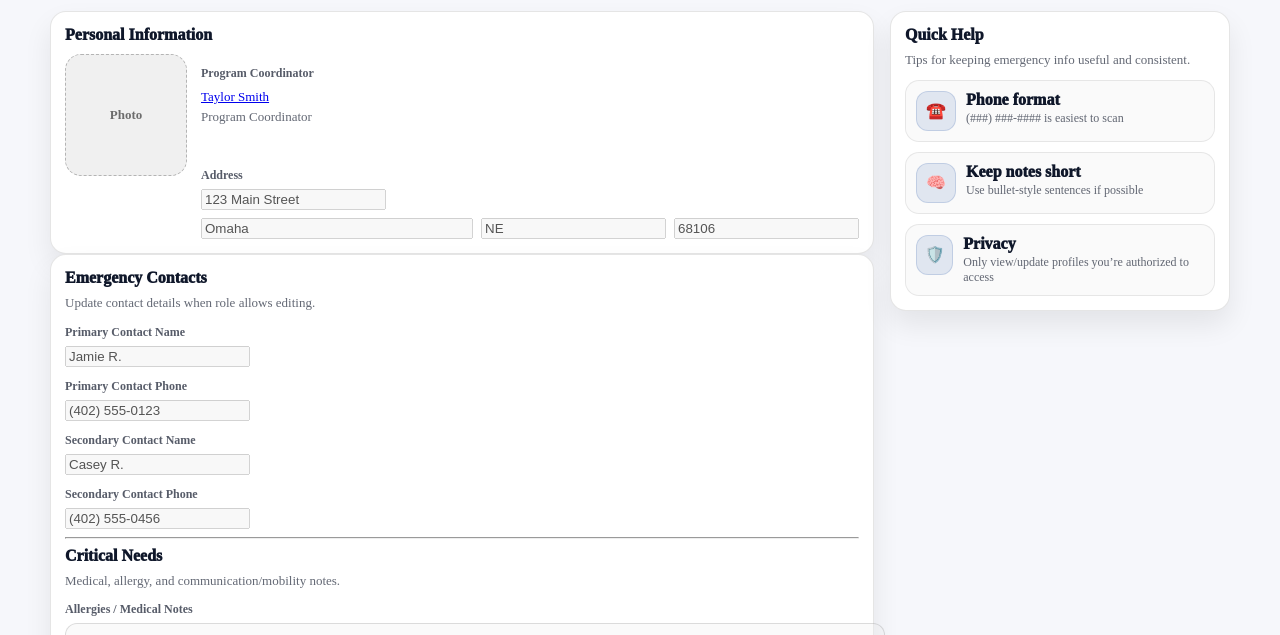
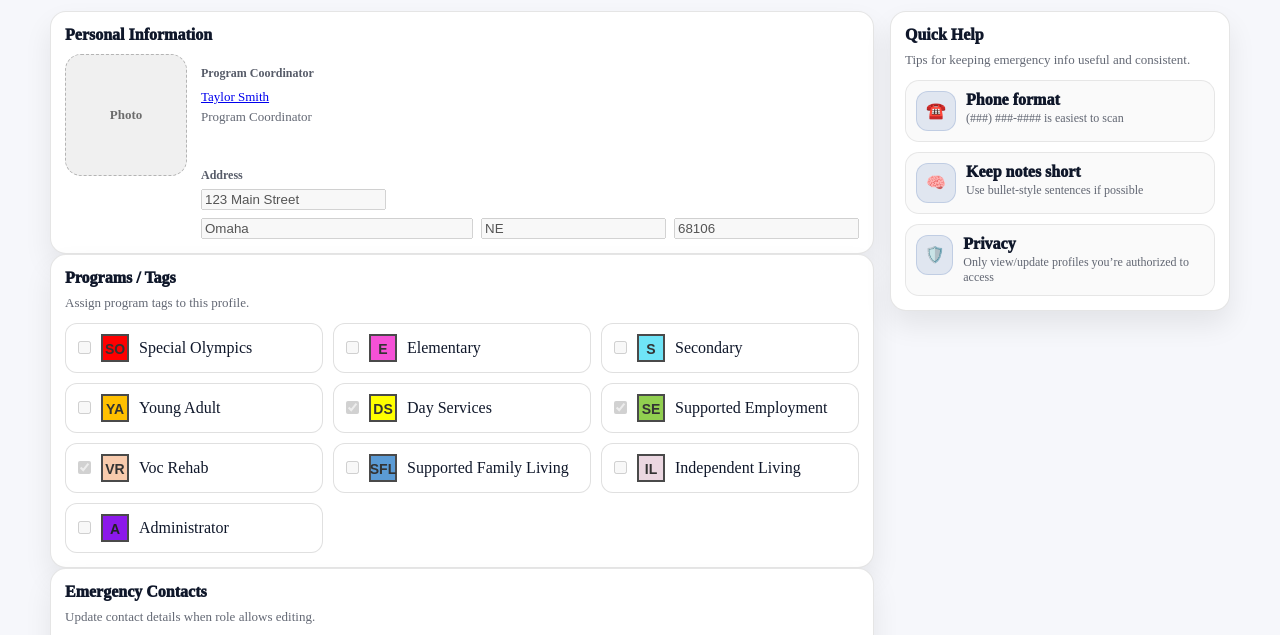
Before and after one commit to michaelisrael1/capstone, a plain HTML site: page Madonna/profile.html in a window 1280 px wide. Shown: the part 164-799 px from the top of the page. Drawn offline with Linux system fonts and the light colour scheme; sample sign-in values are in the browser's storage.

Commit message:
Created the tags asked for and added check boxs so that the tags can be changed for each profile.

```diff
--- a/Madonna/assets/app.js
+++ b/Madonna/assets/app.js
@@ -43,11 +43,68 @@ const staff = [
 ];
 
 // Client profiles (add programCoordinatorId)
-const profiles = [
-  { id:"P-1001", name:"Alex R.",   group:"Adult Services",    inGroup:true,  risk:"High", updated:"2026-02-10", programCoordinatorId:"S-2001" },
-  { id:"P-1002", name:"Jordan M.", group:"Special Education", inGroup:false, risk:"Med",  updated:"2026-01-28", programCoordinatorId:"S-2002" },
-  { id:"P-1003", name:"Sam K.",    group:"Athletics",         inGroup:true,  risk:"Low",  updated:"2026-02-01", programCoordinatorId:"S-2001" },
+const defaultProfiles = [
+  { id:"P-1001", name:"Alex R.",   group:"Adult Services",    inGroup:true,  tags:["ds", "se", "vr"], updated:"2026-02-10", programCoordinatorId:"S-2001" },
+  { id:"P-1002", name:"Jordan M.", group:"Special Education", inGroup:false, tags:["so", "se", "vr"],  updated:"2026-01-28", programCoordinatorId:"S-2002" },
+  { id:"P-1003", name:"Sam K.",    group:"Athletics",         inGroup:true,  tags:["ds", "se", "so"],  updated:"2026-02-01", programCoordinatorId:"S-2001" },
 ];
+
+// Saves profile changes to browser storage for illustration of feature only - in real app, would save to Hubwise or DB
+let profiles = getStoredProfiles();
+
+// Tags
+const tag_definitions = {
+  so: { text: "SO", className: "tag-so", label: "Special Olympics" },
+  e: { text: "E", className: "tag-e", label: "Elementary" },
+  s: { text: "S", className: "tag-s", label: "Secondary" },
+  ya: { text: "YA", className: "tag-ya", label: "Young Adult" },
+  ds: { text: "DS", className: "tag-ds", label: "Day Services" },
+  se: { text: "SE", className: "tag-se", label: "Supported Employment" },
+  vr: { text: "VR", className: "tag-vr", label: "Voc Rehab" },
+  sfl: { text: "SFL", className: "tag-sfl", label: "Supported Family Living" },
+  il: { text: "IL", className: "tag-il", label: "Independent Living" },
+  a: { text: "A", className: "tag-a", label: "Administrator" },
+}
+
+
+function renderTags(tagCodes = []) {
+  if (!tagCodes.length) return '<span class="portal-muted">-</span>';
+
+  return `
+    <div class="profile-tags">
+      ${tagCodes
+      .map(code => {
+        const tag = tag_definitions[code];
+        if (!tag) return '';
+        return `<span class="tags-form ${tag.className}" title="${tag.label}">${tag.text}</span>`;
+      })
+      .join("")}
+    </div>
+  `;
+}
+
+
+function renderTagCheckboxes(container, selectedTags = [], disabled = false) {
+  if (!container) return;
+
+  container.innerHTML = Object.entries(tag_definitions)
+      .map(([code, tag]) => `
+      <label class="tag-checkbox-item">
+        <input
+          type="checkbox"
+          value="${code}"
+          ${selectedTags.includes(code) ? "checked" : ""}
+          ${disabled ? "disabled" : ""}
+        />
+        <span class="tag-checkbox-label">
+          <span class="tags-form ${tag.className}" title="${tag.label}">${tag.text}</span>
+          <span>${tag.label}</span>
+        </span>
+      </label>
+    `)
+      .join("");
+}
+
 
 // Lookups
 function getStaffById(id) {
@@ -55,6 +112,20 @@ function getStaffById(id) {
 }
 function getProfileById(id) {
   return profiles.find(p => p.id === id) || null;
+}
+
+// Saves profile changes to browser storage for illustration of feature only - in real app, would save to Hubwise or DB
+function getStoredProfiles() {
+  try {
+    const saved = JSON.parse(localStorage.getItem("maa_profiles") || "null");
+    return Array.isArray(saved) ? saved : structuredClone(defaultProfiles);
+  } catch {
+    return structuredClone(defaultProfiles);
+  }
+}
+
+function saveProfiles() {
+  localStorage.setItem("maa_profiles", JSON.stringify(profiles));
 }
 
 // Session helpers
@@ -153,7 +224,7 @@ function initDashboard() {
         tr.innerHTML = `
           <td><a class="link" href="profile.html?id=${encodeURIComponent(p.id)}">${p.name}</a></td>
           <td>${p.group}</td>
-          <td><span class="badge ${p.risk === "High" ? "orange" : p.risk === "Med" ? "" : "blue"}">${p.risk}</span></td>
+          <td>${renderTags(p.tags || [])}</td>
           <td>${p.updated}</td>
         `;
         // If later add a Coordinator column in the dashboard table, render here.
@@ -195,12 +266,12 @@ function initProfilePage() {
 
 // Demo profile data (later replace with DB read)
   const profilesById = {
-  "P-1001": { name: "Alex R.", coordinator: "Taylor Smith" },
-  "P-1002": { name: "Jordan M.", coordinator: "Jordan Lee" },
-  "P-1003": { name: "Sam K.", coordinator: "Taylor Smith" }
+    "P-1001": {name: "Alex R.", coordinator: "Taylor Smith"},
+    "P-1002": {name: "Jordan M.", coordinator: "Jordan Lee"},
+    "P-1003": {name: "Sam K.", coordinator: "Taylor Smith"}
   };
 
-const profile = profilesById[id] || { name: `Profile ${id}` };
+  const profile = profilesById[id] || {name: `Profile ${id}`};
 
   const title = document.getElementById("profileTitle");
   if (title) title.textContent = profile.name;
@@ -243,12 +314,31 @@ if (coordinatorEl && profile.coordinator) {
     f.disabled = !canEdit;
   });
 
+  // Render tag checkboxes
+  const tagEditor = document.getElementById("profileTagsEditor");
+  if (tagEditor && prof) {
+    renderTagCheckboxes(tagEditor, prof.tags || [], !canEdit);
+  }
+
   document.getElementById("saveEmergency")?.addEventListener("click", () => {
-    if (!canEdit) return alert("You don’t have permission to edit this profile’s emergency info.");
-    alert("Demo: would SAVE to Hubwise (add/edit).");
+    if (!canEdit) {
+      alert("You don’t have permission to edit this profile’s emergency info.");
+      return;
+    }
+
+    // Save selected tags back to profile object
+    if (prof && tagEditor) {
+      const selectedTags = [...tagEditor.querySelectorAll('input[type="checkbox"]:checked')]
+          .map(cb => cb.value);
+
+      prof.tags = selectedTags;
+      prof.updated = new Date().toISOString().slice(0, 10);
+      saveProfiles();
+    }
+
+    alert("Demo: would SAVE to Hubwise (add/edit). Tags updated for dashboard view.");
   });
 }
-
 
 // Staff Directory Page / Image fallback
 function initStaffDirectory() {
--- /dev/null
+++ b/Madonna/assets/tags.css
@@ -0,0 +1,70 @@
+.profile-tags {
+    display: flex;
+    flex-wrap: wrap;
+    gap: 2px;
+    align-items: center;
+}
+
+.tags-form{
+    display: inline-flex;
+    align-content: center;
+    justify-content: center;
+    text-align: center;
+    width: 28px;
+    height: 28px;
+    padding: 0 6px;
+    padding-top: 6px;
+    border: 2px solid #4a4a4a;
+    box-sizing: border-box;
+    font-family: Arial, sans-serif;
+    font-size: 14px;
+    font-weight: 700;
+    color: #333;
+    line-height: 1;
+    white-space: nowrap;
+
+
+}
+
+.tag-so {background-color: #ff0000;}
+.tag-e {background-color: #f551d6;}
+.tag-s {background-color: #6fe4f7;}
+.tag-ya {background-color: #ffc000;}
+.tag-ds {background-color: #ffff00;}
+.tag-se {background-color: #91cf50;}
+.tag-vr {background-color: #f8cbad;}
+.tag-sfl {background-color: #5b9bd5;}
+.tag-il {background-color: #ebd7e1;}
+.tag-a {background-color: #8c19eb; color: #222; }
+
+
+/* Tag editor on profile page */
+.tag-checkbox-grid {
+    display: grid;
+    grid-template-columns: repeat(auto-fit, minmax(210px, 1fr));
+    gap: 10px;
+    margin-top: 8px;
+}
+
+.tag-checkbox-item {
+    display: flex;
+    align-items: center;
+    gap: 10px;
+    padding: 10px 12px;
+    border: 1px solid rgba(0,0,0,.12);
+    border-radius: 12px;
+    background: #fff;
+    cursor: pointer;
+}
+
+.tag-checkbox-item input[type="checkbox"] {
+    margin: 0;
+    flex: 0 0 auto;
+}
+
+.tag-checkbox-label {
+    display: flex;
+    align-items: center;
+    gap: 10px;
+    min-width: 0;
+}
--- a/Madonna/profile.html
+++ b/Madonna/profile.html
@@ -1,10 +1,11 @@
 <!doctype html>
 <html lang="en">
 <head>
-  <meta charset="utf-8" />
-  <meta name="viewport" content="width=device-width,initial-scale=1" />
+    <meta charset="utf-8"/>
+    <meta name="viewport" content="width=device-width,initial-scale=1"/>
     <title>Profile | Alliance Portal</title>
-  <link rel="stylesheet" href="assets/styles.css" />
+    <link rel="stylesheet" href="assets/styles.css"/>
+    <link rel="stylesheet" href="assets/tags.css" />
 </head>
 
 <body data-page="profile" class="portal-body">
@@ -12,7 +13,7 @@
 <header class="portal-header">
     <div class="container portal-nav">
         <a class="portal-brand" href="index.html" aria-label="Home">
-        <img src="assets/logo-mark.jpg" alt="Madonna Ability Alliance" class="portal-logo" />
+            <img src="assets/logo-mark.jpg" alt="Madonna Ability Alliance" class="portal-logo"/>
 
             <div class="portal-brand-text">
                 <div class="portal-org">Madonna Ability Alliance Portal</div>
@@ -22,7 +23,7 @@
 
         <div class="portal-right" data-auth>
             <!-- Logo -->
-        <img src="assets/logo-mark.jpg" alt="Madonna Ability Alliance" class="portal-logo" />
+            <img src="assets/logo-mark.jpg" alt="Madonna Ability Alliance" class="portal-logo"/>
         </div>
     </div>
 </header>
@@ -70,13 +71,23 @@
                                 />
 
                                 <div class="profile-address-grid" style="margin-top:8px;">
-              <input class="portal-input" data-emergency-field placeholder="City" value="Omaha" />
-              <input class="portal-input" data-emergency-field placeholder="State" value="NE" />
-              <input class="portal-input" data-emergency-field placeholder="ZIP" value="68106" />
+                                    <input class="portal-input" data-emergency-field placeholder="City" value="Omaha"/>
+                                    <input class="portal-input" data-emergency-field placeholder="State" value="NE"/>
+                                    <input class="portal-input" data-emergency-field placeholder="ZIP" value="68106"/>
                                 </div>
                             </div>
                         </div>
                     </div>
+                </div>
+
+                <!-- Checkboxes for program tags -->
+                <div class="portal-card">
+                    <div class="portal-card-head">
+                        <h2 class="portal-h2">Programs / Tags</h2>
+                        <p class="portal-muted">Assign program tags to this profile.</p>
+                    </div>
+
+                    <div id="profileTagsEditor" class="tag-checkbox-grid"></div>
                 </div>
 
                 <!-- Emergency + Critical Needs -->
@@ -90,24 +101,28 @@
                         <div class="portal-form-grid">
                             <div>
                                 <label class="portal-label">Primary Contact Name</label>
-            <input class="portal-input" data-emergency-field placeholder="Full name" value="Jamie R." />
+                                <input class="portal-input" data-emergency-field placeholder="Full name"
+                                       value="Jamie R."/>
                             </div>
                             <div>
                                 <label class="portal-label">Primary Contact Phone</label>
-            <input class="portal-input" data-emergency-field placeholder="(###) ###-####" value="(402) 555-0123" />
+                                <input class="portal-input" data-emergency-field placeholder="(###) ###-####"
+                                       value="(402) 555-0123"/>
                             </div>
 
                             <div>
                                 <label class="portal-label">Secondary Contact Name</label>
-            <input class="portal-input" data-emergency-field placeholder="Full name" value="Casey R." />
+                                <input class="portal-input" data-emergency-field placeholder="Full name"
+                                       value="Casey R."/>
                             </div>
                             <div>
                                 <label class="portal-label">Secondary Contact Phone</label>
-            <input class="portal-input" data-emergency-field placeholder="(###) ###-####" value="(402) 555-0456" />
+                                <input class="portal-input" data-emergency-field placeholder="(###) ###-####"
+                                       value="(402) 555-0456"/>
                             </div>
                         </div>
 
-        <hr class="portal-divider" />
+                        <hr class="portal-divider"/>
 
                         <div class="portal-card-head" style="margin-bottom:6px;">
                             <h2 class="portal-h2">Critical Needs</h2>
@@ -121,11 +136,13 @@
                         <textarea class="portal-textarea" data-emergency-field rows="3">Prefers short instructions; uses noise-canceling headphones; needs wheelchair access.</textarea>
 
                         <div class="portal-actions">
-          <button class="portal-btn-orange" id="saveEmergency" type="button">Save emergency info</button>
+                            <button class="portal-btn-orange" id="saveEmergency" type="button">Save emergency info
+                            </button>
                         </div>
 
                         <div class="portal-footnote">
-          Later: replace “Save” with a Hubwise write (add/edit) and pull initial values from Hubwise (read).
+                            Later: replace “Save” with a Hubwise write (add/edit) and pull initial values from Hubwise
+                            (read).
                         </div>
                     </div>
                 </div>
@@ -167,6 +184,7 @@
                 </div>
             </aside>
         </div>
+    </div>
 </main>
 
 <script src="assets/app.js"></script>
```
Also changed, not shown: Madonna/dashboard.html (+2 -1 lines), Madonna/assets/styles.css (line endings or trailing spaces). Lines whose indentation alone changed are shown as unchanged.
